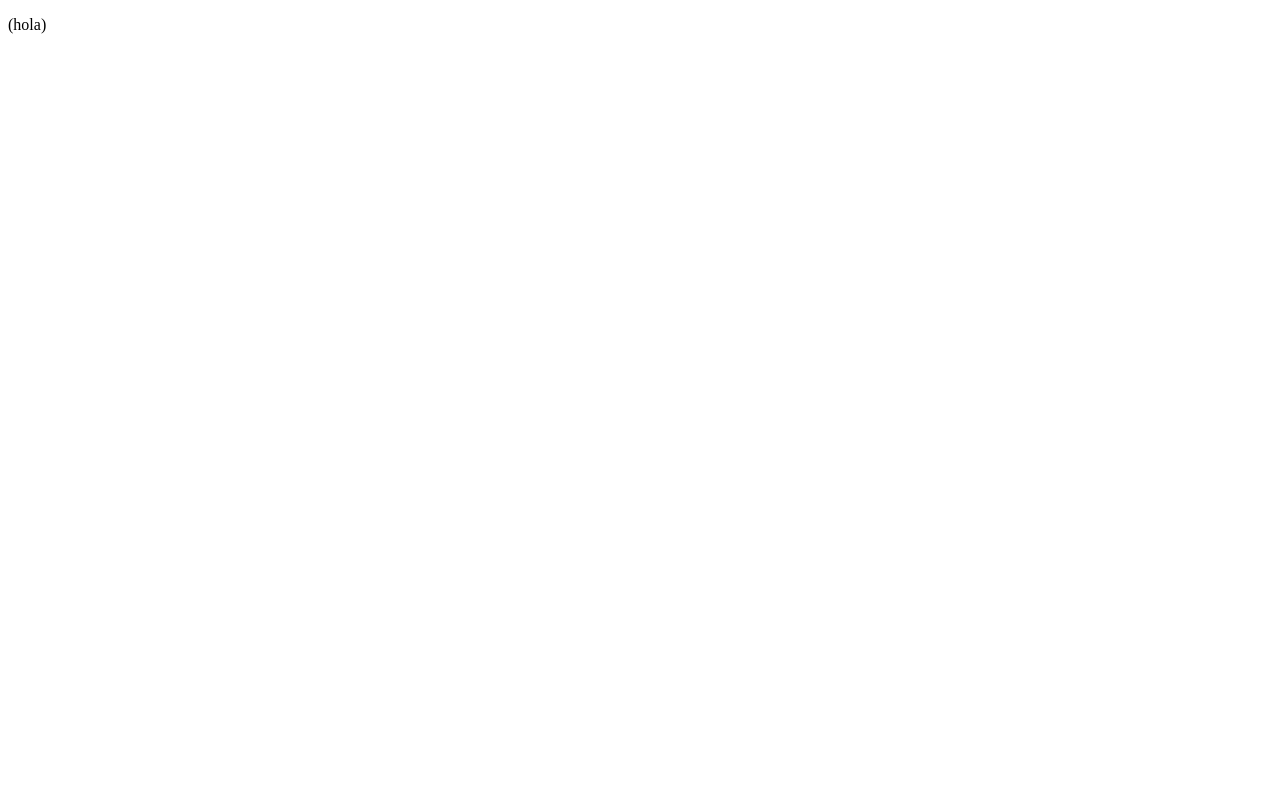
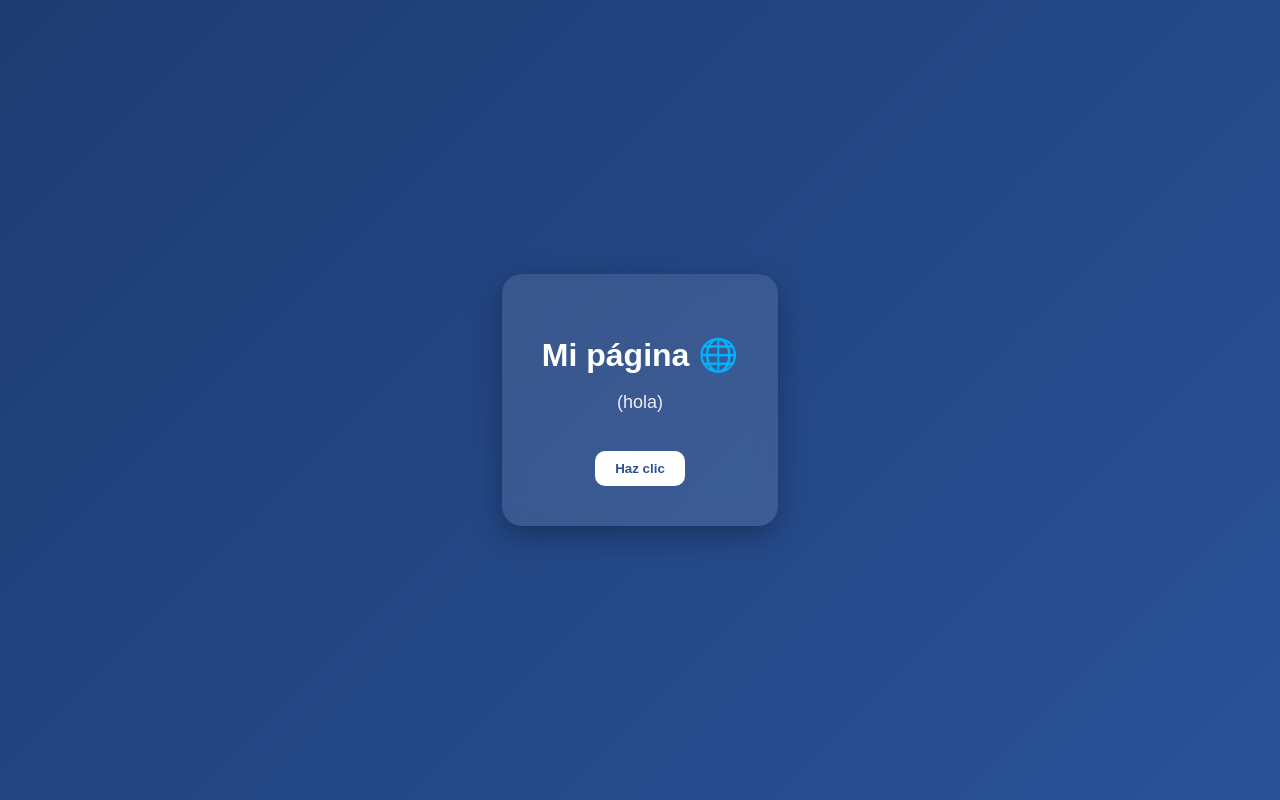
Before and after one commit to luisenriquezparra-pixel/mi-pagina-prueba, a plain HTML site: page index.html in a window 1280 px wide. Drawn offline with Linux system fonts and the light colour scheme.

Commit message:
Enhance index.html with styling and layout
Added CSS styles for layout and button interactions.

```diff
--- a/index.html
+++ b/index.html
@@ -3,8 +3,60 @@
 <head>
   <meta charset="UTF-8">
   <title>Mi página</title>
+  <style>
+    body {
+      margin: 0;
+      font-family: Arial, sans-serif;
+      background: linear-gradient(135deg, #1e3c72, #2a5298);
+      color: white;
+      display: flex;
+      justify-content: center;
+      align-items: center;
+      height: 100vh;
+    }
+
+    .card {
+      background: rgba(255, 255, 255, 0.1);
+      padding: 40px;
+      border-radius: 20px;
+      backdrop-filter: blur(10px);
+      box-shadow: 0 10px 30px rgba(0,0,0,0.3);
+      text-align: center;
+    }
+
+    h1 {
+      margin-bottom: 10px;
+    }
+
+    p {
+      font-size: 18px;
+      opacity: 0.9;
+    }
+
+    button {
+      margin-top: 20px;
+      padding: 10px 20px;
+      border: none;
+      border-radius: 10px;
+      background: white;
+      color: #2a5298;
+      font-weight: bold;
+      cursor: pointer;
+      transition: 0.3s;
+    }
+
+    button:hover {
+      transform: scale(1.05);
+    }
+  </style>
 </head>
 <body>
-  <p>(hola)</p>
+
+  <div class="card">
+    <h1>Mi página 🌐</h1>
+    <p>(hola)</p>
+    <button onclick="alert('Hola 😄')">Haz clic</button>
+  </div>
+
 </body>
 </html>
```
